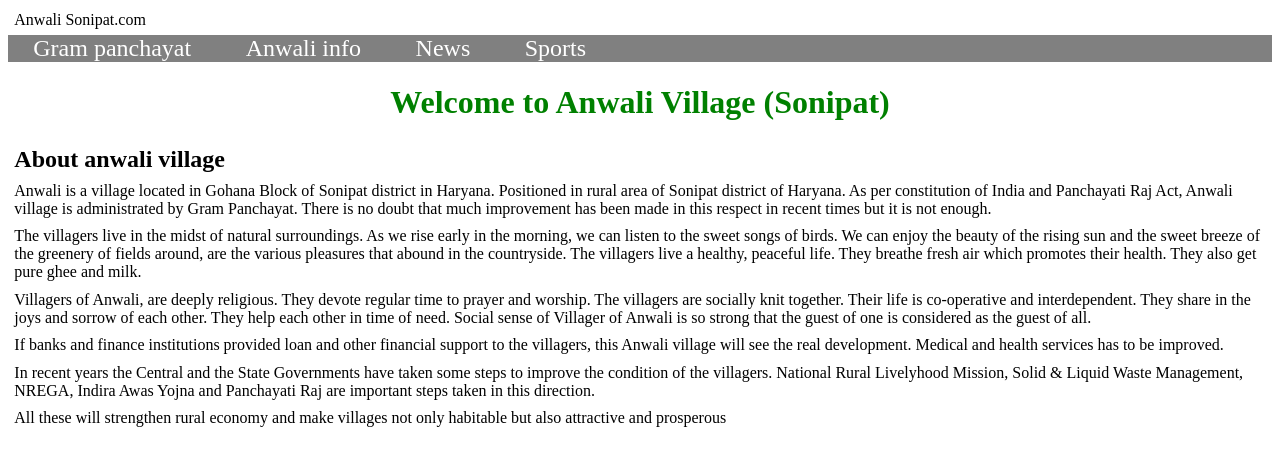
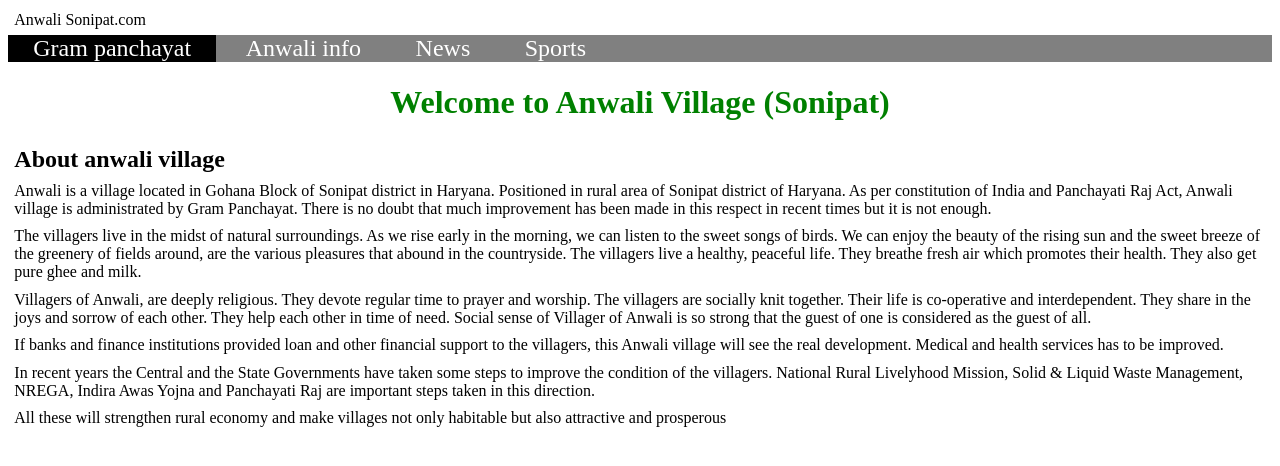
Before and after one commit to mohitanwali/Anwali-village, a plain HTML site: page index.html in a window 1280 px wide. In both pictures the pointer is over the link "Gram panchayat". Drawn offline with Linux system fonts and the light colour scheme.

Commit message:
update nav bar links

```diff
--- a/css/Navigation bar.css
+++ b/css/Navigation bar.css
@@ -16,3 +16,10 @@ li a{
     color: White;
     text-decoration:none;
 }
+a:link{
+	background-color: Gray;
+}
+a:hover{
+	background-color: Black;
+
+}
```
